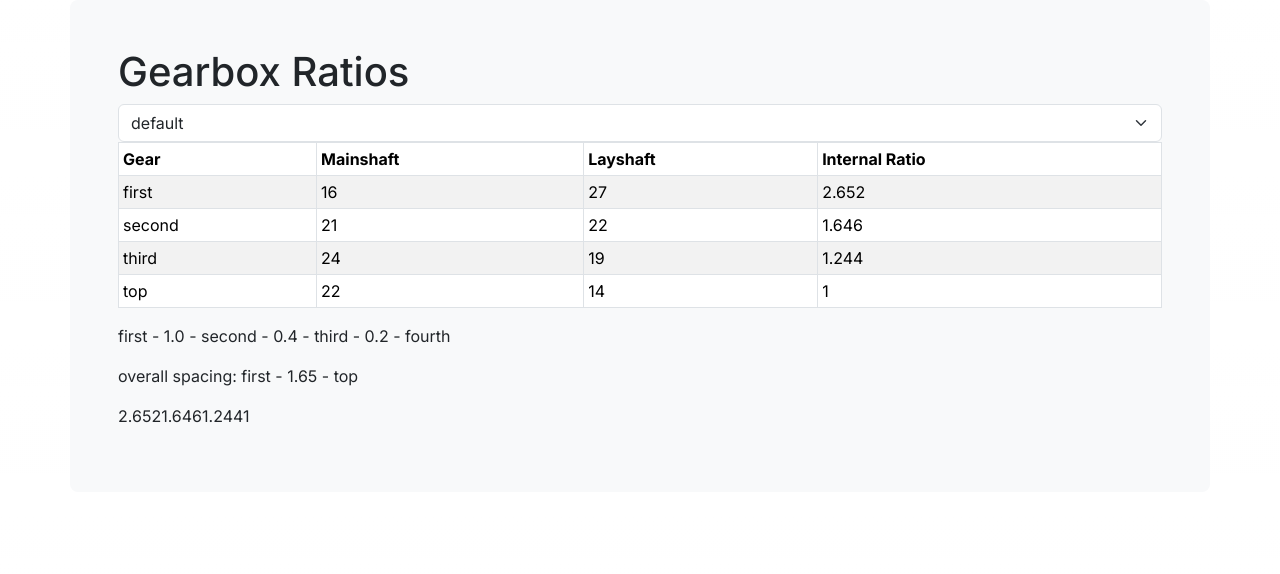
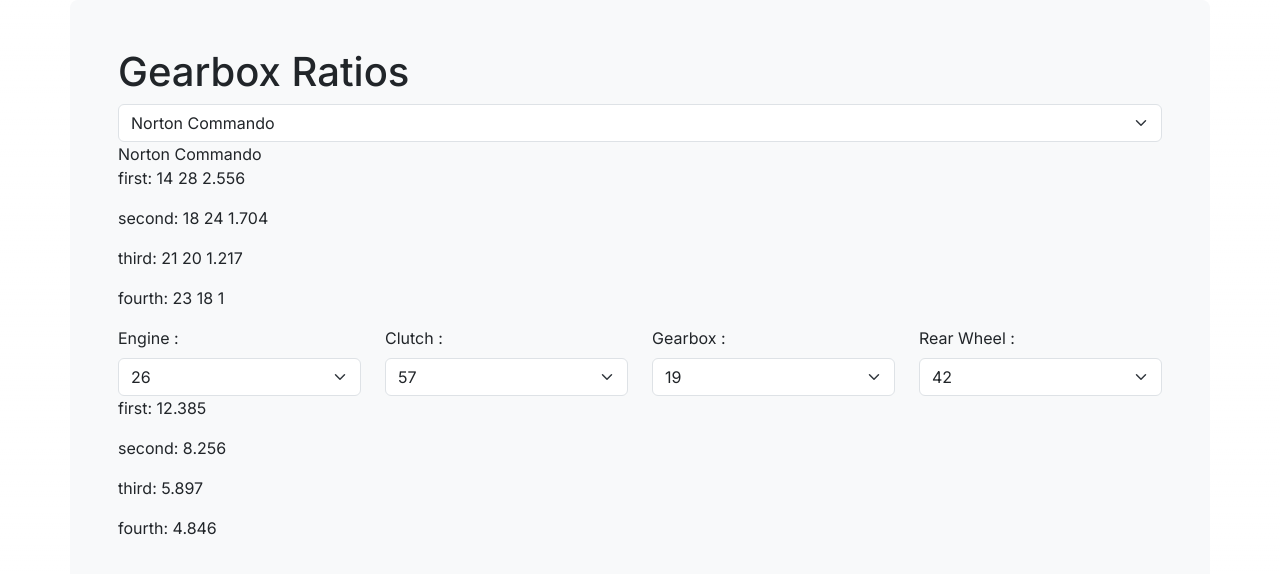
Before and after one commit to mnunn2/gearbox-ratios, a Next.js app: page / in a window 1280 px wide. Shown: the top 574 px of the page. Built offline with nearby package versions, Linux system fonts and the light colour scheme.

Commit message:
interim refactor

```diff
--- a/src/components/gbRatios.tsx
+++ b/src/components/gbRatios.tsx
@@ -1,23 +1,120 @@
 "use client";
 import { useState } from "react";
-import GbSelector from "./gbSelector";
-import GearingSelector from "./gearingSelector";
+import Container from "react-bootstrap/Container";
+import { Row, Col, Form } from "react-bootstrap";
+import { gearName, gearData, sprocOpts } from "@/lib/data";
+import { Gears, Ratios } from "@/lib/defs";
+import { calcInternalRatios, getGears } from "@/lib/utils";
 
-const enSp: number = 19,
-  clSp: number = 43,
-  gbSp: number = 19,
-  rwSp: number = 42;
-
-const calcOverall = (int: number): number => {
-  return parseFloat(((clSp / enSp) * (rwSp / gbSp) * int).toFixed(3));
-};
+// overallRatios.map((r) => console.log(parseFloat(r.toFixed(3))));
 
 export default function GbRatios() {
-  const [intRatios, setIntRatios] = useState([2.5, 1.5, 1.2, 1]);
+  // state defs
+  const [gbName, setGbName] = useState("Norton Commando");
+  const [sproc, setSproc] = useState({
+    en: 26,
+    cl: 57,
+    gb: 19,
+    rw: 42,
+  });
+
+  // get individual gb object from gearData using gbName state
+  const gb = gearData.filter((g) => g.name === gbName)[0];
+
+  // form handlers
+  const gbSelect = (e: React.ChangeEvent<HTMLSelectElement>) =>
+    setGbName(e.target.value);
+
+  const driveRatioSelect = (e: React.ChangeEvent<HTMLSelectElement>) => {
+    setSproc((prevalue) => {
+      return {
+        ...prevalue,
+        [e.target.name]: e.target.value,
+      };
+    });
+  };
+
+  // set gears and ratios arrays
+  const gears: Gears = getGears(gb);
+  const intRatios: Ratios = calcInternalRatios(gears);
+  const driveRatio = (sproc.cl / sproc.en) * (sproc.rw / sproc.gb);
+  const overallRatios: Ratios = intRatios.map((r) => r * driveRatio);
   return (
     <>
-      <GbSelector setIntRatios={setIntRatios} />
-      <GearingSelector intRatios={intRatios} />
+      <Form.Select value={gbName} onChange={gbSelect}>
+        {gearData.map((g) => {
+          return (
+            <option value={g.name} key={g.id}>
+              {g.name}
+            </option>
+          );
+        })}
+      </Form.Select>
+      <div>{gbName}</div>
+      <div>
+        {gears.map((g, i) => (
+          <p key={i}>
+            {`${gearName[i]}: ${g[0]} ${g[1]} ${parseFloat(intRatios[i].toFixed(3))}`}
+          </p>
+        ))}
+      </div>
+      <Form.Group>
+        <Row>
+          <Col lg={3} md={6} sm={12} xs={12}>
+            <Form.Label>Engine : </Form.Label>
+            <Form.Select name="en" value={sproc.en} onChange={driveRatioSelect}>
+              {sprocOpts.en.map((g, i) => {
+                return (
+                  <option value={g} key={i}>
+                    {g}
+                  </option>
+                );
+              })}
+            </Form.Select>
+          </Col>
+          <Col lg={3} md={6} sm={12} xs={12}>
+            <Form.Label>Clutch : </Form.Label>
+            <Form.Select name="cl" value={sproc.cl} onChange={driveRatioSelect}>
+              {sprocOpts.cl.map((g, i) => {
+                return (
+                  <option value={g} key={i}>
+                    {g}
+                  </option>
+                );
+              })}
+            </Form.Select>
+          </Col>
+          <Col lg={3} md={6} sm={12} xs={12}>
+            <Form.Label>Gearbox : </Form.Label>
+            <Form.Select name="gb" value={sproc.gb} onChange={driveRatioSelect}>
+              {sprocOpts.gb.map((g, i) => {
+                return (
+                  <option value={g} key={i}>
+                    {g}
+                  </option>
+                );
+              })}
+            </Form.Select>
+          </Col>
+          <Col lg={3} md={6} sm={12} xs={12}>
+            <Form.Label>Rear Wheel : </Form.Label>
+            <Form.Select name="rw" value={sproc.rw} onChange={driveRatioSelect}>
+              {sprocOpts.rw.map((g, i) => {
+                return (
+                  <option value={g} key={i}>
+                    {g}
+                  </option>
+                );
+              })}
+            </Form.Select>
+          </Col>
+        </Row>
+      </Form.Group>
+      <div>
+        {overallRatios.map((g, i) => (
+          <p key={i}>{`${gearName[i]}: ${parseFloat(g.toFixed(3))}`}</p>
+        ))}
+      </div>
     </>
   );
 }
--- a/src/components/gbSelector.tsx
+++ /dev/null
@@ -1,48 +0,0 @@
-"use client";
-import { useState } from "react";
-import { useEffect } from "react";
-import { getGearData } from "@/lib/utils";
-import Form from "react-bootstrap/Form";
-import IntRatiosTable from "./intRatiosTable";
-
-const gearData = getGearData();
-type Ratios = Array<[string, number, number, number, number?]>;
-
-const calcInt = (main: number, lay: number, topDiv: number): number => {
-  return parseFloat(((lay / main) * topDiv).toFixed(3));
-};
-
-export default function GbSelector({
-  setIntRatios,
-}: {
-  setIntRatios: Function;
-}) {
-  const handleSelectChange = (e: React.ChangeEvent<HTMLSelectElement>) => {
-    setGbName(e.target.value);
-  };
-  // update intRatios state in parent to inital state (default)
-  // useEffect(() => {
-  //   setIntRatios([1, 0, 0, 0]);
-  // }, []);
-
-  const [gbName, setGbName] = useState("default");
-  // gb individual gb object
-  const gb = gearData.filter((g) => g.name === gbName)[0];
-
-  return (
-    <>
-      <Form.Select value={gbName} onChange={handleSelectChange}>
-        {gearData.map((g) => {
-          return (
-            <option value={g.name} key={g.id}>
-              {g.name}
-            </option>
-          );
-        })}
-      </Form.Select>
-      <div>
-        <IntRatiosTable gb={gb} setIntRatios={setIntRatios} />
-      </div>
-    </>
-  );
-}
--- a/src/components/gearingSelector.tsx
+++ /dev/null
@@ -1,23 +0,0 @@
-'use client';
-import { useState } from "react";
-
-type Ratios = Array<[string, number, number?]>;
-const enSp: number = 19,
-  clSp: number = 43,
-  gbSp: number = 19,
-  rwSp: number = 42;
-
-const calcOverall = (int: number): number => {
-  return parseFloat(((clSp / enSp) * (rwSp / gbSp) * int).toFixed(3));
-};
-
-export default function GearingSelector( { intRatios }: { intRatios: number[] }) {
-  return (
-    <>
-      {intRatios.map((r, i) => {
-        return(<p key={i}>{r}</p>)
-
-      })}
-    </>
-  );
-}
--- a/src/components/intRatiosTable.tsx
+++ /dev/null
@@ -1,110 +0,0 @@
-// takes a GearBox object and returns a table of the internal ratios
-// and gear spacing, sets the internal ratios array.
-import { useEffect } from "react";
-import { IntRatios } from "@/lib/data";
-import Table from "react-bootstrap/Table";
-import { GearBox } from "@/lib/data";
-
-const calcInt = (main: number, lay: number, topDiv: number): number => {
-  return parseFloat(((lay / main) * topDiv).toFixed(3));
-};
-
-export default function IntRatiosTable({
-  gb,
-  setIntRatios,
-}: {
-  gb: GearBox;
-  setIntRatios: Function;
-}) {
-  type RatiosTableRow = Array<[string, number, number, number]>;
-  // build the ratio table and calc internal ratios
-  let topDiv: number = 0;
-  const tmpTable: RatiosTableRow = [];
-  // if there is a fifth gear
-  if (gb.main5 && gb.lay5) {
-    topDiv = gb.main5 / gb.lay5;
-    tmpTable.push([
-      "fourth",
-      gb.main4,
-      gb.lay4,
-      calcInt(gb.main4, gb.lay4, topDiv),
-    ]);
-    tmpTable.push([
-      "top",
-      gb.main5,
-      gb.lay5,
-      calcInt(gb.main5, gb.lay5, topDiv),
-    ]);
-  } else {
-    topDiv = gb.main4 / gb.lay4;
-    tmpTable.push([
-      "top",
-      gb.main4,
-      gb.lay4,
-      calcInt(gb.main4, gb.lay4, topDiv),
-    ]);
-  }
-
-  const ratiosTable: RatiosTableRow = [
-    ["first", gb.main1, gb.lay1, calcInt(gb.main1, gb.lay1, topDiv)],
-    ["second", gb.main2, gb.lay2, calcInt(gb.main2, gb.lay2, topDiv)],
-    ["third", gb.main3, gb.lay3, calcInt(gb.main3, gb.lay3, topDiv)],
-  ];
-
-  ratiosTable.push(...tmpTable);
-
-  // get the internal ratios column and calculate the gear spacing
-  const intRats = ratiosTable.map((v) => v[3]);
-  let gearSpacing = "first - ";
-  const overallSpacing = (intRats[0] - 1).toFixed(2);
-  // subtract each internal ratio from the previous one
-  let spaces = intRats
-    .map((e, i) => {
-      //return e - intRats[i + 1];
-      return i + 1 < intRats.length ? e - intRats[i + 1] : null;
-    })
-    .filter((e) => e !== null);
-
-  spaces.map((e, i) => {
-    if (i === 0 && e) gearSpacing = gearSpacing + e.toFixed(1) + " - second - ";
-    if (i === 1 && e) gearSpacing = gearSpacing + e.toFixed(1) + " - third - ";
-    if (i === 2 && e) gearSpacing = gearSpacing + e.toFixed(1) + " - fourth";
-    if (i === 3 && e)
-      gearSpacing = gearSpacing + " - " + e.toFixed(1) + " - fifth";
-  });
-
-  // set the internal ratios state in grand parent component
-  // useEffect with no params ensures it is only set once
-  useEffect(() => {
-    setIntRatios([intRats]);
-  }, []);
-
-  return (
-    <>
-      <Table striped bordered size="sm">
-        <thead>
-          <tr>
-            <th>Gear</th>
-            <th>Mainshaft</th>
-            <th>Layshaft</th>
-            <th>Internal Ratio</th>
-          </tr>
-        </thead>
-        <tbody>
-          {ratiosTable.map((g, i) => {
-            return (
-              <tr key={i}>
-                <td>{g[0]}</td>
-                <td>{g[1]}</td>
-                <td>{g[2]}</td>
-                <td>{g[3]}</td>
-              </tr>
-            );
-          })}
-        </tbody>
-      </Table>
-      <p>{gearSpacing}</p>
-      <p>overall spacing: first - {overallSpacing} - top</p>
-    </>
-  );
-}
--- a/src/lib/data.ts
+++ b/src/lib/data.ts
@@ -7,23 +7,33 @@
   lay2: number;
   main3: number;
   lay3: number;
-  main4: number;
-  lay4: number;
-  main5?: number;
-  lay5?: number;
-};
+  main4: number | null;
+  lay4: number | null;
+  main5?: number | null;
+  lay5?: number | null;
+  main6?: number | null;
+  lay6?: number | null;
+ };
 
-export type IntRatios = [number, number, number, number, number?];
+export type GearBoxs = GearBox[];
+export const gearData = [
+  { id: 1, name: "default", main1: 16, lay1: 27, main2: 21, lay2: 22, main3: 24, lay3: 19, main4: 22, lay4: 14, main5: null, lay5: null, main6: null, lay6: null},
+  { id: 2, name: "b40Wd", main1: 17, lay1: 33, main2: 20, lay2: 30, main3: 25, lay3: 25, main4: 22, lay4: 14, main5: null, lay5: null, main6: null, lay6: null},
+  { id: 3, name: "b25-44", main1: 16, lay1: 27, main2: 21, lay2: 22, main3: 24, lay3: 19, main4: 22, lay4: 14, main5: null, lay5: null, main6: null, lay6: null},
+  { id: 4, name: "b series std", main1: 16, lay1: 27, main2: 20, lay2: 23, main3: 24, lay3: 19, main4: 26, lay4: 17, main5: null, lay5: null, main6: null, lay6: null},
+  { id: 5, name: "b series rrt2", main1: 19, lay1: 24, main2: 22, lay2: 21, main3: 24, lay3: 19, main4: 25, lay4: 18, main5: null, lay5: null, main6: null, lay6: null},
+  { id: 6, name: "Triumph 4 speed pre 69", main1: 16, lay1: 30, main2: 20, lay2: 26, main3: 24, lay3: 22, main4: 26, lay4: 20, main5: null, lay5: null, main6: null, lay6: null},
+  { id: 7, name: "Triumph 4 speed 69 on", main1: 16, lay1: 30, main2: 20, lay2: 26, main3: 23, lay3: 22, main4: 26, lay4: 20, main5: null, lay5: null, main6: null, lay6: null},
+  { id: 8, name: "Triumph 5 speed", main1: 13, lay1: 24, main2: 16, lay2: 21, main3: 18, lay3: 18, main4: 20, lay4: 17, main5: 21, lay5: 15, main6: null, lay6: null},
+  { id: 9, name: "bantam", main1: 16, lay1: 27, main2: 21, lay2: 22, main3: 22, lay3: 14, main4: null, lay4: null, main5: null, lay5: null, main6: null, lay6: null},
+  { id: 10, name: "Norton Commando", main1: 14, lay1: 28, main2: 18, lay2: 24, main3: 21, lay3: 20, main4: 23, lay4: 18, main5: null, lay5: null, main6: null, lay6: null},
+]
 
-type GearBoxs = GearBox[];
+export const gearName = ["first", "second", "third", "fourth", "fifth", "sixth"];
 
-export const gearData: GearBoxs = [
-  { id: 1, name: "default", main1: 16, lay1: 27, main2: 21, lay2: 22, main3: 24, lay3: 19, main4: 22, lay4: 14, },
-  { id: 2, name: "b40Wd", main1: 17, lay1: 33, main2: 20, lay2: 30, main3: 25, lay3: 25, main4: 22, lay4: 14, },
-  { id: 3, name: "b25-44", main1: 16, lay1: 27, main2: 21, lay2: 22, main3: 24, lay3: 19, main4: 22, lay4: 14, },
-  { id: 4, name: "b series std", main1: 16, lay1: 27, main2: 20, lay2: 23, main3: 24, lay3: 19, main4: 26, lay4: 17, },
-  { id: 5, name: "b series rrt2", main1: 19, lay1: 24, main2: 22, lay2: 21, main3: 24, lay3: 19, main4: 25, lay4: 18, },
-  { id: 6, name: "Triumph 4 speed pre 69", main1: 16, lay1: 30, main2: 20, lay2: 26, main3: 24, lay3: 22, main4: 26, lay4: 20, },
-  { id: 7, name: "Triumph 4 speed 69 on", main1: 16, lay1: 30, main2: 20, lay2: 26, main3: 23, lay3: 22, main4: 26, lay4: 20, },
-  { id: 8, name: "Triumph 5 speed", main1: 13, lay1: 24, main2: 16, lay2: 21, main3: 18, lay3: 18, main4: 20, lay4: 17, main5: 21, lay5: 15, },
-];
+export const sprocOpts = {
+  en: [13, 14, 15, 16, 17, 18, 19, 20, 21, 22, 23, 24, 25, 26, 27, 28],
+  cl: [42, 43, 44, 45, 46, 47, 48, 49, 50, 51, 52, 53, 54, 55, 56, 57, 58, 59, 60],
+  gb: [13, 14, 15, 16, 17, 18, 19, 20, 21, 22, 23],
+  rw: [42, 43, 44, 45, 46, 47, 48, 49, 50, 51, 52, 53, 54, 55, 56, 57, 58, 59, 60],
+}
--- /dev/null
+++ b/src/lib/defs.ts
@@ -0,0 +1,19 @@
+export type GearBox = {
+  id: number;
+  name: string;
+  main1: number;
+  lay1: number;
+  main2: number;
+  lay2: number;
+  main3: number;
+  lay3: number;
+  main4: number | null;
+  lay4: number | null;
+  main5?: number | null;
+  lay5?: number | null;
+  main6?: number | null;
+  lay6?: number | null;
+};
+
+export type Gears = [number, number][];
+export type Ratios = number[];
--- a/src/lib/utils.ts
+++ b/src/lib/utils.ts
@@ -1,5 +1,32 @@
-import { gearData } from "./data";
+import { Gears } from "./defs";
+import { Ratios } from "./defs";
+import { GearBox } from "./defs";
 
-export function getGearData() {
-  return gearData;
-}
+export const getGears = (gb: GearBox): Gears => {
+  // takes a gearbox object and returns an array of gear number pairs [main, lay]
+  let gears: Gears = [];
+
+  if (gb.main1 && gb.lay1) gears.push([gb.main1, gb.lay1]);
+  if (gb.main2 && gb.lay2) gears.push([gb.main2, gb.lay2]);
+  if (gb.main3 && gb.lay3) gears.push([gb.main3, gb.lay3]);
+  if (gb.main4 && gb.lay4) gears.push([gb.main4, gb.lay4]);
+  if (gb.main5 && gb.lay5) gears.push([gb.main5, gb.lay5]);
+  if (gb.main6 && gb.lay6) gears.push([gb.main6, gb.lay6]);
+  return gears;
+};
+
+export const calcInternalRatios = (gears: Gears): Ratios => {
+  // takes an array of gear number pairs [main, lay] and returns an array of internal ratios first gear to top gear
+  const enum Shaft {
+    main,
+    lay,
+  }
+  const top = gears[gears.length - 1];
+  let ratios: number[] = [];
+  gears.forEach((g) => {
+    ratios.push(
+      (g[Shaft.lay] / g[Shaft.main]) * (top[Shaft.main] / top[Shaft.lay]),
+    );
+  });
+  return ratios;
+};
```
Also changed, not shown: 1 other file (tests, documents, lock files or other folders).
